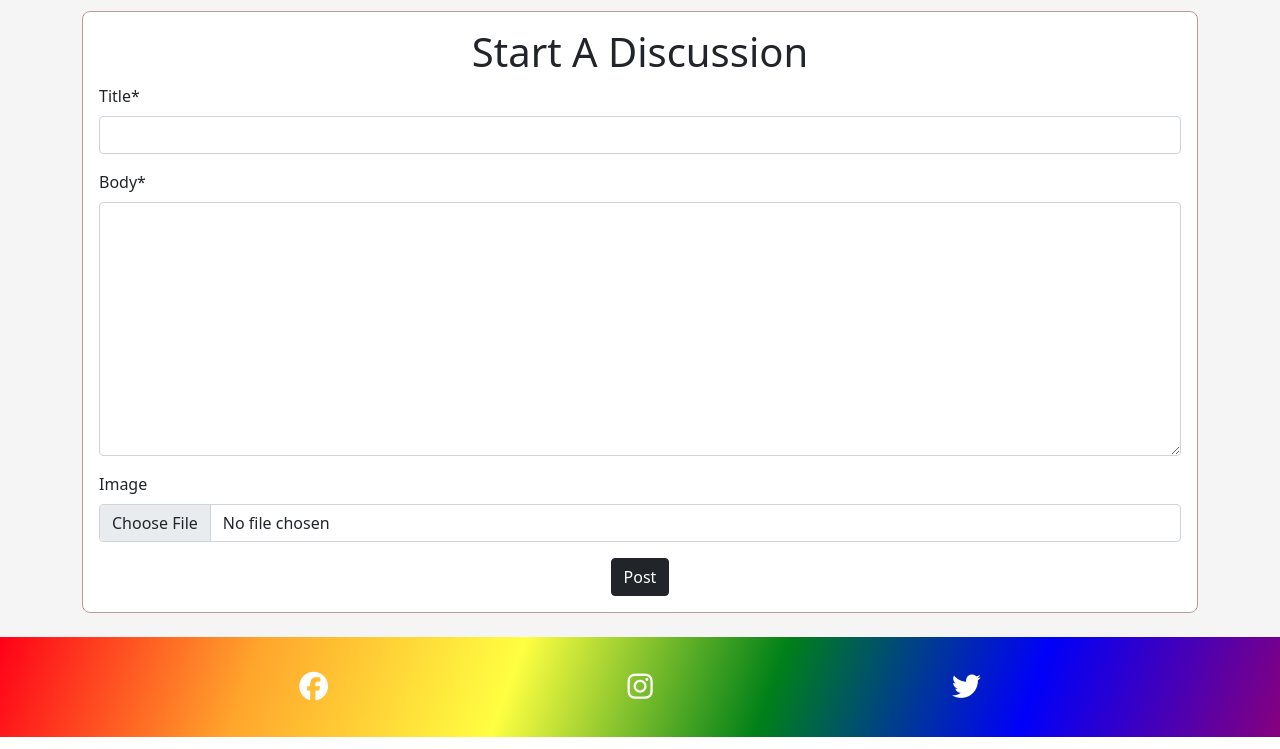
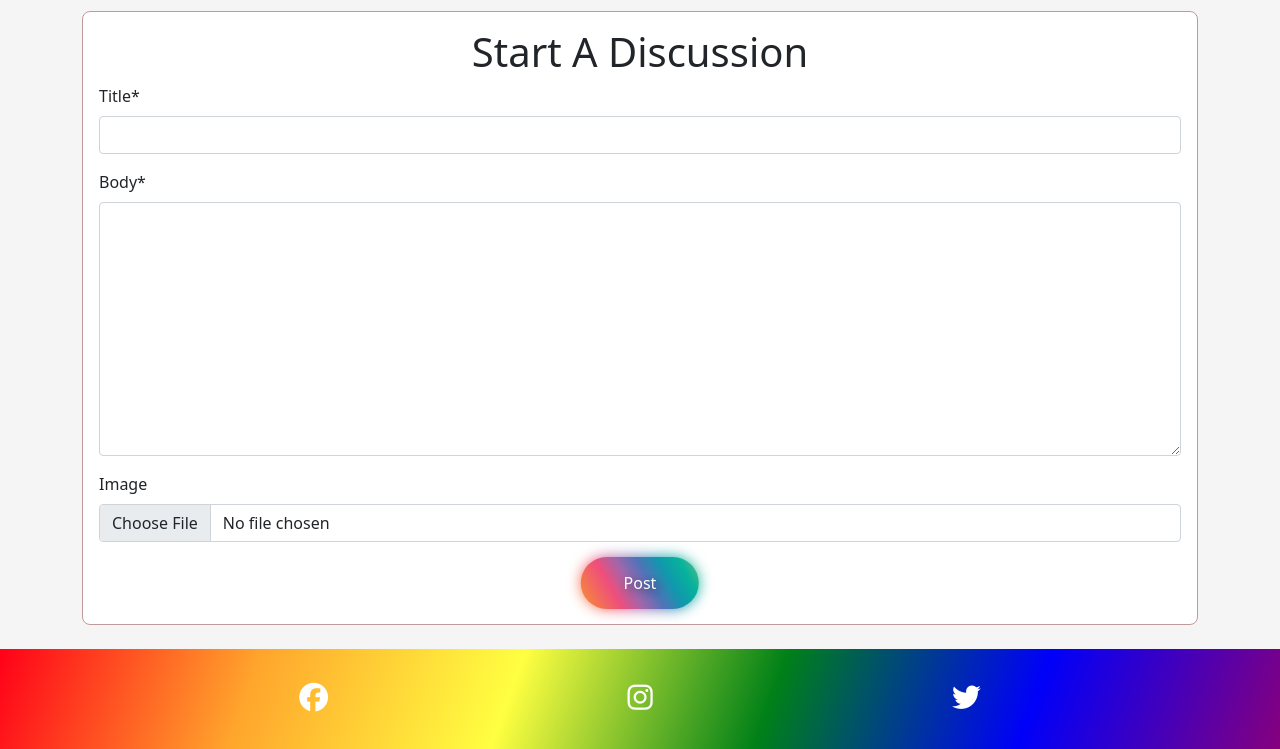
Before and after one commit to Dee-McG/DBAA, a Django app: page /posts/create/ in a window 1280 px wide. Shown: the part 71-820 px from the top of the page. Run offline with Django 4.2, Linux system fonts and the light colour scheme; the visitor is signed in with stand-in values (Sample User, id 1); some libraries are stand-ins or nearby versions.

Commit message:
Style buttons on post and replies

```diff
--- a/posts/templates/posts/create_post.html
+++ b/posts/templates/posts/create_post.html
@@ -15,7 +15,7 @@
         {{ form|crispy }}
         {{ form.media }}
         <div class="d-flex justify-content-center">
-            <button type="submit" class="btn btn-dark">Post</button>
+            <button type="submit" class="create-btn">Post</button>
         </div>
     </form>
 </div>
--- a/posts/templates/posts/edit_post.html
+++ b/posts/templates/posts/edit_post.html
@@ -19,7 +19,7 @@
         {{ form|crispy }}
         {{ form.media }}
         <div class="d-flex justify-content-center">
-            <button type="submit" class="btn btn-dark">Post</button>
+            <button type="submit" class="create-btn">Edit</button>
         </div>
     </form>
     <!-- POST -->
--- a/posts/templates/posts/edit_reply.html
+++ b/posts/templates/posts/edit_reply.html
@@ -15,7 +15,7 @@
             {{ form|crispy }}
             {{ form.media }}
             <div class="d-flex justify-content-center">
-                <button type="submit" class="btn-dark">Submit</button>
+                <button type="submit" class="submit-btn">Edit</button>
             </div>
         </form>
 </div>
```
